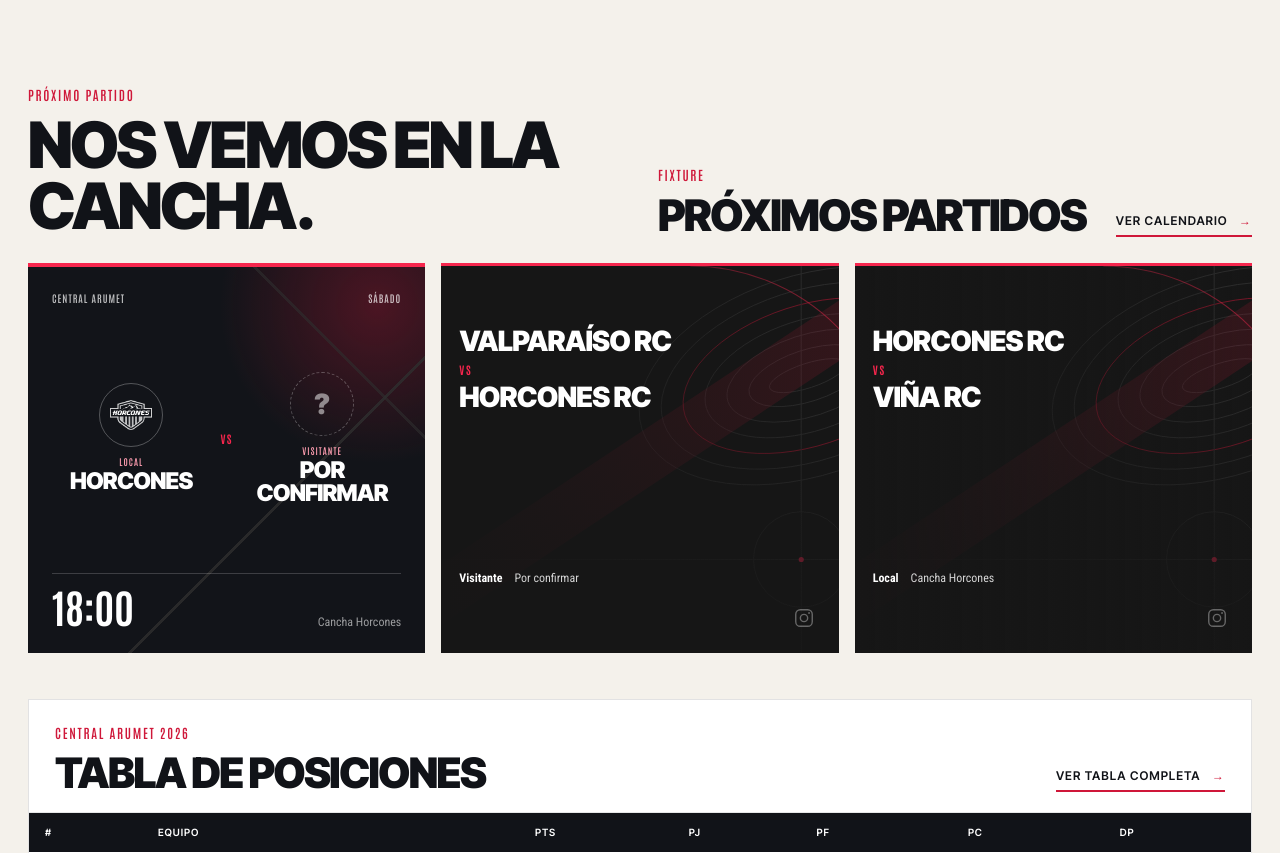
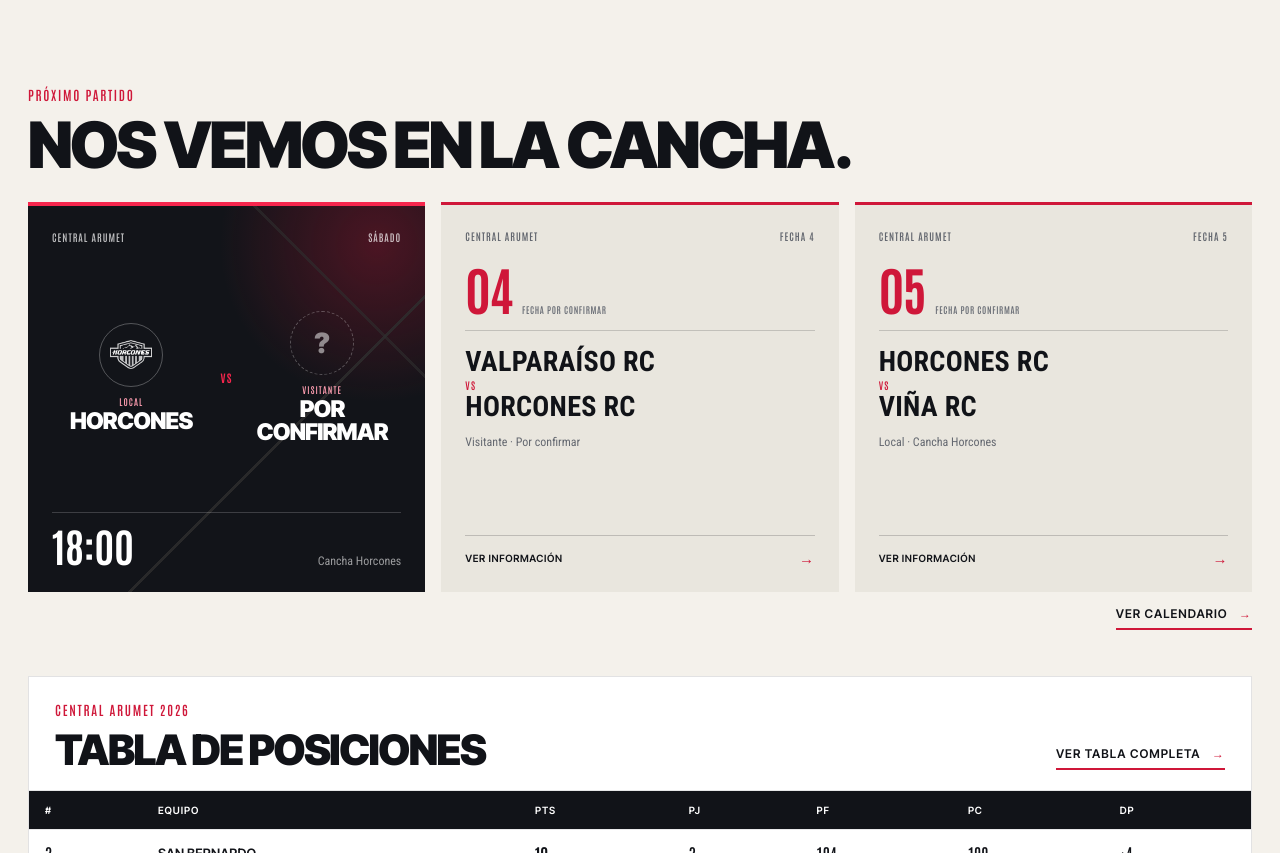
Before and after one commit to abyssiagency-rmc/horcones-site, an Astro site: page / in a window 1280 px wide. Shown: the part 767-1620 px from the top of the page. Built offline with nearby package versions, Linux system fonts and the light colour scheme; Astro itself is replaced by a stand-in of ours.

Commit message:
fix(site): separar partido promocionado y proximos partidos

```diff
--- a/src/components/MatchCenter.astro
+++ b/src/components/MatchCenter.astro
@@ -6,19 +6,12 @@ const topThree = standings.filter((fila) => fila.pos >= 3 && fila.pos <= 5);
 
 <section class="match-section" aria-labelledby="match-title">
   <div class="section-wrap">
-    <div class="match-top">
-      <header class="match-title-block">
+    <header class="match-top">
+      <div class="match-title-block">
         <p class="section-kicker">Próximo partido</p>
         <h2 id="match-title">Nos vemos en la cancha.</h2>
-      </header>
-      <div class="fixture-head-block">
-        <div>
-          <p class="section-kicker">Fixture</p>
-          <h3>Próximos partidos</h3>
-        </div>
-        <a class="section-link" href="/partidos">Ver calendario <span aria-hidden="true">→</span></a>
       </div>
-    </div>
+    </header>
 
     <div class="match-cards">
       <article class="next-match-card">
@@ -47,31 +40,29 @@ const topThree = standings.filter((fila) => fila.pos >= 3 && fila.pos <= 5);
         </div>
       </article>
 
-      {fixtures.slice(0, 2).map((partido) => (
-        <article class="fixture-card">
-          <img class="fixture-pattern" src="/images/fixture-pattern.svg" alt="" aria-hidden="true" loading="lazy" />
-          <div class="fixture-head-block">
+      {fixtures.slice(0, 2).map((partido, index) => (
+        <a class="upcoming-card" href="/partidos">
+          <div class="upcoming-top">
             <span>{partido.competicion}</span>
-            <span class="fixture-date">{partido.fecha}</span>
+            <span>{partido.fecha}</span>
           </div>
-          <div class="fixture-matchup">
+          <div class="upcoming-date">
+            <strong>{String(index + 4).padStart(2, "0")}</strong>
+            <span>Fecha por confirmar</span>
+          </div>
+          <div class="upcoming-matchup">
             <h4>{partido.local}</h4>
-            <span class="fixture-vs" aria-hidden="true">VS</span>
+            <span aria-hidden="true">vs</span>
             <h4>{partido.visita}</h4>
           </div>
-          <div class="fixture-meta">
-            <span>{partido.condicion}</span>
-            <span>{partido.sede}</span>
-          </div>
-          <span class="fixture-social fixture-social--disabled" role="img" aria-label="Publicación de Instagram próximamente">
-            <svg viewBox="0 0 24 24" aria-hidden="true">
-              <rect x="3" y="3" width="18" height="18" rx="5" />
-              <circle cx="12" cy="12" r="4" />
-              <circle cx="17.5" cy="6.5" r="1" fill="currentColor" stroke="none" />
-            </svg>
-          </span>
-        </article>
+          <p class="upcoming-meta">{partido.condicion} · {partido.sede}</p>
+          <span class="upcoming-link">Ver información <span aria-hidden="true">→</span></span>
+        </a>
       ))}
+    </div>
+
+    <div class="fixture-footer-link">
+      <a class="section-link" href="/partidos">Ver calendario <span aria-hidden="true">→</span></a>
     </div>
 
     <section class="standings standings--home" aria-labelledby="standings-title">
--- a/src/styles/global.css
+++ b/src/styles/global.css
@@ -2376,3 +2376,121 @@ img { display: block; max-width: 100%; }
   .hero-slide.is-active .hero-shop-media img,
   .hero-slide.is-active .hero-copy { animation: none; }
 }
+
+/* Tarjetas secundarias de fixture: lenguaje liviano */
+.match-top { display: block; }
+.upcoming-card {
+  position: relative;
+  display: flex;
+  flex-direction: column;
+  min-height: 390px;
+  padding: 24px;
+  overflow: hidden;
+  color: var(--ink);
+  text-decoration: none;
+  background-color: #e9e6de;
+  background-image: radial-gradient(rgba(17, 19, 24, 0.09) 0.55px, transparent 0.65px);
+  background-size: 4px 4px;
+  border-top: 3px solid var(--red);
+  transition: transform 220ms ease, box-shadow 220ms ease, background-color 220ms ease;
+}
+.upcoming-card:hover {
+  background-color: #efede7;
+  box-shadow: 0 14px 26px rgba(17, 19, 24, 0.09);
+  transform: translateY(-3px);
+}
+.upcoming-top {
+  display: flex;
+  justify-content: space-between;
+  gap: 12px;
+  color: #62666e;
+  font-family: var(--font-subtitle);
+  font-size: 10px;
+  font-weight: 600;
+  letter-spacing: 0.1em;
+  text-transform: uppercase;
+}
+.upcoming-date {
+  display: flex;
+  align-items: baseline;
+  gap: 10px;
+  margin-top: 24px;
+  padding-bottom: 14px;
+  border-bottom: 1px solid rgba(17, 19, 24, 0.18);
+}
+.upcoming-date strong {
+  color: var(--red);
+  font-family: var(--font-numeric);
+  font-size: 52px;
+  font-weight: 700;
+  line-height: 0.85;
+  letter-spacing: -0.03em;
+}
+.upcoming-date span {
+  max-width: 100px;
+  color: #6a6e76;
+  font-family: var(--font-subtitle);
+  font-size: 9px;
+  font-weight: 600;
+  line-height: 1.35;
+  letter-spacing: 0.07em;
+  text-transform: uppercase;
+}
+.upcoming-matchup {
+  display: flex;
+  flex-direction: column;
+  gap: 4px;
+  margin-top: 18px;
+}
+.upcoming-matchup h4 {
+  margin: 0;
+  font-family: var(--font-body);
+  font-size: clamp(23px, 2.2vw, 29px);
+  font-weight: 700;
+  line-height: 0.95;
+  letter-spacing: 0.01em;
+  text-transform: uppercase;
+}
+.upcoming-matchup > span {
+  color: var(--red);
+  font-family: var(--font-subtitle);
+  font-size: 10px;
+  font-weight: 600;
+  letter-spacing: 0.12em;
+  line-height: 1;
+  text-transform: uppercase;
+}
+.upcoming-meta {
+  margin: 14px 0 0;
+  color: #646870;
+  font-size: 12px;
+  line-height: 1.35;
+}
+.upcoming-link {
+  display: flex;
+  align-items: center;
+  justify-content: space-between;
+  gap: 12px;
+  margin-top: auto;
+  padding-top: 13px;
+  border-top: 1px solid rgba(17, 19, 24, 0.2);
+  color: var(--ink);
+  font-family: var(--font-label);
+  font-size: 10px;
+  font-weight: 600;
+  letter-spacing: 0.06em;
+  text-transform: uppercase;
+}
+.upcoming-link span { color: var(--red); font-size: 15px; transition: transform 180ms ease; }
+.upcoming-card:hover .upcoming-link span { transform: translateX(4px); }
+.fixture-footer-link {
+  display: flex;
+  justify-content: flex-end;
+  margin-top: 14px;
+}
+
+@media (max-width: 520px) {
+  .upcoming-card { min-height: 330px; padding: 20px; }
+  .upcoming-date strong { font-size: 46px; }
+  .upcoming-matchup h4 { font-size: 25px; }
+}
```
